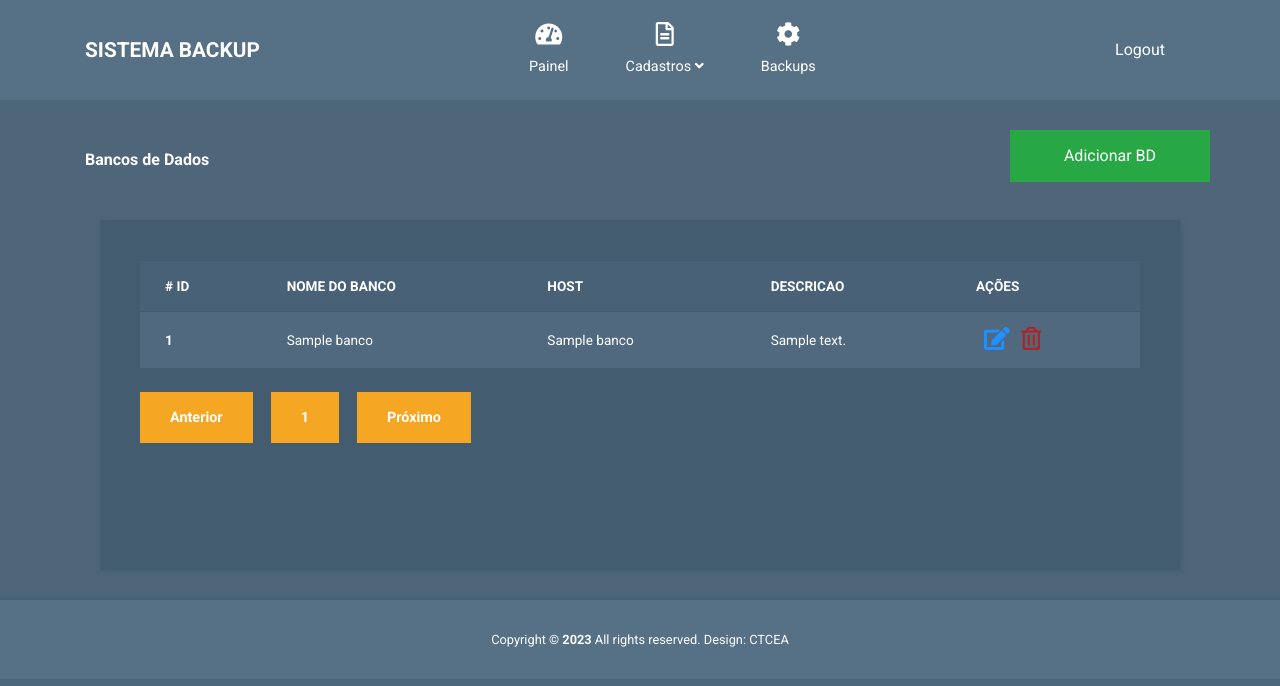
After one commit to ChristianoBlanco/SistemaBackup, a Laravel app: page /painelBanco in a window 1280 px wide. The commit adds this page. Shown: the top 686 px of the page. Run offline with Laravel 8, Linux system fonts and the light colour scheme; tables that the repository leaves empty hold one stand-in row (values such as "Sample post"); some libraries are stand-ins or nearby versions.

Commit message:
atualização 07-06-2023

```diff
--- a/app/Http/Controllers/Auth/ConfirmPasswordController.php
+++ b/app/Http/Controllers/Auth/ConfirmPasswordController.php
@@ -26,7 +26,8 @@ class ConfirmPasswordController extends Controller
      *
      * @var string
      */
-    protected $redirectTo = RouteServiceProvider::HOME;
+    //protected $redirectTo = RouteServiceProvider::HOME;
+    protected $redirectTo = '/painel';
 
     /**
      * Create a new controller instance.
--- a/app/Http/Controllers/Auth/RegisterController.php
+++ b/app/Http/Controllers/Auth/RegisterController.php
@@ -29,8 +29,8 @@ class RegisterController extends Controller
      *
      * @var string
      */
-    protected $redirectTo = RouteServiceProvider::HOME;
-    //protected $redirectTo = '/painel';
+    //protected $redirectTo = RouteServiceProvider::HOME;
+    protected $redirectTo = '/painel';
 
 
     /**
--- a/app/Http/Controllers/Auth/ResetPasswordController.php
+++ b/app/Http/Controllers/Auth/ResetPasswordController.php
@@ -26,5 +26,6 @@ class ResetPasswordController extends Controller
      *
      * @var string
      */
-    protected $redirectTo = RouteServiceProvider::HOME;
+    //protected $redirectTo = RouteServiceProvider::HOME;
+    protected $redirectTo = '/painel';
 }
--- a/app/Http/Controllers/Auth/VerificationController.php
+++ b/app/Http/Controllers/Auth/VerificationController.php
@@ -26,7 +26,8 @@ class VerificationController extends Controller
      *
      * @var string
      */
-    protected $redirectTo = RouteServiceProvider::HOME;
+    //protected $redirectTo = RouteServiceProvider::HOME;
+    protected $redirectTo = '/painel';
 
     /**
      * Create a new controller instance.
--- a/app/Http/Controllers/HomeController.php
+++ b/app/Http/Controllers/HomeController.php
@@ -23,6 +23,6 @@ class HomeController extends Controller
      */
     public function index()
     {
-        return view('home');
+        return view('painel');
     }
 }
--- /dev/null
+++ b/app/Http/Controllers/bancoController.php
@@ -0,0 +1,106 @@
+<?php
+
+namespace App\Http\Controllers;
+
+use App\Models\backup;
+use App\Models\banco;
+use Illuminate\Http\Request;
+use Illuminate\Support\Facades\DB;
+
+class bancoController extends Controller
+{
+    /**
+     * Display a listing of the resource.
+     *
+     * @return \Illuminate\Http\Response
+     */
+    public function index()
+    {
+
+        return view('/painelBanco');
+    }
+    public function indexJson()
+    {
+
+        //$listaTabela = DB::table('bancos AS b')->select('b.*')->paginate(10);
+        $listaTabela = banco::paginate(10);
+
+        return $listaTabela;
+    }
+
+    /**
+     * Show the form for creating a new resource.
+     *
+     * @return \Illuminate\Http\Response
+     */
+    public function create()
+    {
+
+
+    }
+
+    /**
+     * Store a newly created resource in storage.
+     *
+     * @param  \Illuminate\Http\Request  $request
+     * @return \Illuminate\Http\Response
+     */
+    public function store(Request $request)
+    {
+        $bancos = new banco();
+        $bancos->name = $request->input('name');
+        $bancos->hostname = $request->input('host');
+        $bancos->username = $request->input('username');
+        $bancos->password = $request->input('password');
+        $bancos->dbname = $request->input('dbname');
+        $bancos->descricao = $request->input('descricao');
+        $bancos->save();
+
+        return redirect('/painelBanco')->with('msg_status', 'Dados cadastrados com sucesso !');
+    }
+
+    /**
+     * Display the specified resource.
+     *
+     * @param  int  $id
+     * @return \Illuminate\Http\Response
+     */
+    public function show($id)
+    {
+        //
+    }
+
+    /**
+     * Show the form for editing the specified resource.
+     *
+     * @param  int  $id
+     * @return \Illuminate\Http\Response
+     */
+    public function edit($id)
+    {
+        //
+    }
+
+    /**
+     * Update the specified resource in storage.
+     *
+     * @param  \Illuminate\Http\Request  $request
+     * @param  int  $id
+     * @return \Illuminate\Http\Response
+     */
+    public function update(Request $request, $id)
+    {
+        //
+    }
+
+    /**
+     * Remove the specified resource from storage.
+     *
+     * @param  int  $id
+     * @return \Illuminate\Http\Response
+     */
+    public function destroy($id)
+    {
+        //
+    }
+}
--- a/app/Http/Middleware/RedirectIfAuthenticated.php
+++ b/app/Http/Middleware/RedirectIfAuthenticated.php
@@ -23,7 +23,8 @@ class RedirectIfAuthenticated
 
         foreach ($guards as $guard) {
             if (Auth::guard($guard)->check()) {
-                return redirect(RouteServiceProvider::HOME);
+                //return redirect(RouteServiceProvider::HOME);
+                return redirect('/painel');
             }
         }
 
--- a/app/Models/banco.php
+++ b/app/Models/banco.php
@@ -14,6 +14,7 @@ class banco extends Model
     protected $table = "bancos";
 
     protected $fillable = [
+        "name",
         "hostname",
         "username",
         "password",
--- /dev/null
+++ b/public/js/scr_paginacaoBanco.js
@@ -0,0 +1,100 @@
+function getNextItem(data) {
+    i = data.current_page + 1;
+    if (data.current_page >= data.last_page)
+        s = '<li class="page-item disabled">';
+    else
+        s = '<li class="page-item">';
+    s += '<a class="btn btn-primary btn-block" ' + 'pagina="' + i + '" ' + ' href="javascript:void(0);" disabled >Próximo</a></li>';
+    return s;
+}
+function getPreviousItem(data) {
+    i = data.current_page - 1;
+    if (data.current_page == 1)
+        s = '<li class="page-item disabled">';
+    else
+        s = '<li class="page-item">';
+    s += '<a class="btn btn-primary btn-block" ' + 'pagina="' + i + '" ' + ' href="javascript:void(0);">Anterior</a></li>';
+    return s;
+}
+function getItem(data, i) {
+    if (data.current_page == i)
+        s = '<li class="page-item active">';
+    else
+        s = '<li class="page-item">';
+    s += '<a class="btn btn-primary btn-block" ' + 'pagina="' + i + '" ' + ' href="javascript:void(0);">' + i + '</a></li>';
+    return s;
+}
+function montarPaginator(data) {
+    $("#paginationNav>ul>li").remove();
+    $("#paginationNav>ul").append(
+        getPreviousItem(data)
+    );
+    // for (i=1;i<=data.last_page;i++) {
+    //     $("#paginationNav>ul").append(
+    //         getItem(data,i)
+    //     );
+    // }
+    n = data.last_page;
+    if (data.current_page - n / 2 <= 1)
+        inicio = 1;
+    else if (data.last_page - data.current_page < n)
+        inicio = data.last_page - n + 1;
+    else
+        inicio = data.current_page - n / 2;
+    fim = inicio + n - 1;
+    for (i = inicio; i <= fim; i++) {
+        $("#paginationNav>ul").append(
+            getItem(data, i)
+        );
+    }
+    $("#paginationNav>ul").append(
+        getNextItem(data)
+    );
+}
+
+function montarLinha(banco) {
+    return '<tr>' +
+        '  <th scope="row">' + banco.id + '</th>' +
+        '  <td>' + banco.name + '</td>' +
+        '  <td>' + banco.hostname + '</td>' +
+        '  <td>' + banco.descricao + '</td>' +
+        '  <td><a href="' + banco.id +
+        ' "><i class="fa fa-edit" style="font-size: 23px; color:#1E90FF; margin-left:8px;" title="Editar"></i></a>  ' +
+        ' <a href="' + banco.id +
+        ' " onclick="softDelete()"><i class="far fa-trash-alt" style="font-size: 23px; color:#B22222; margin-left:8px;" title="Excluir"></i></a></td>' +
+        '</tr>';
+}
+
+function montarTabela(data) {
+    $("#tabelaGravacoes>tbody>tr").remove();
+    for (i = 0; i < data.data.length; i++) {
+        $("#tabelaGravacoes>tbody").append(
+            montarLinha(data.data[i])
+        );
+    }
+}
+function carregarClientes(pagina) { //Função que pega do JSON as informações para montar a tabela
+    $.get('/jsonBanco', {
+        page: pagina
+    }, function (resp) {
+        console.log(
+            resp
+        ); //Console lof IMPORTANTE! para verificar pelo browser os campos via json p chamar no jscript. !!!!!
+        console.log(resp.data.length);
+        montarTabela(resp);
+        montarPaginator(resp);
+        $("#paginationNav>ul>li>a").click(function () {
+            //console.log($(this).attr('pagina') );
+            carregarClientes($(this).attr('pagina'));
+        })
+        $("#cardtitle").html("Exibindo " + resp.per_page +
+            " clientes de " + resp.total +
+            " (" + resp.from + " a " + resp.to + ")");
+    });
+}
+$(function () {
+    carregarClientes(1);
+});
+function softDelete() {
+    confirm("Confirmar exclusão ?");
+}
--- a/resources/views/auth/register.blade.php
+++ b/resources/views/auth/register.blade.php
@@ -1,4 +1,4 @@
-@extends('layouts.app')
+@extends('layouts.app2')
 
 @section('content')
 <div class="container">
--- a/resources/views/layouts/app2.blade.php
+++ b/resources/views/layouts/app2.blade.php
@@ -39,7 +39,7 @@
                 <div class="collapse navbar-collapse" id="navbarSupportedContent">
                     <ul class="navbar-nav mx-auto h-100">
                         <li class="nav-item">
-                            <a class="nav-link " href="#">
+                            <a class="nav-link " href="{{ url('/painel')}}">
                                 <i class="fas fa-tachometer-alt"></i>
                                 Painel
                                 <span class="sr-only">(current)</span>
@@ -55,8 +55,8 @@
                                 </span>
                             </a>
                             <div class="dropdown-menu" aria-labelledby="navbarDropdown">
-                                <a class="dropdown-item" href="#">Banco de dados</a>
-                                <a class="dropdown-item" href="{{ route('register') }}">Usuários</a>
+                                <a class="dropdown-item" href="{{ url('/painelBanco')}}">Banco de dados</a>
+                                <a class="dropdown-item" href="{{ url('/register')}}">Usuários</a>
                             </div>
                         </li>
                         <!--li class="nav-item">
@@ -113,9 +113,9 @@
     <footer class="tm-footer row tm-mt-small">
         <div class="col-12 font-weight-light">
             <p class="text-center text-white mb-0 px-4 small">
-                Copyright &copy; <b>2018</b> All rights reserved.
+                Copyright &copy; <b>2023</b> All rights reserved.
 
-                Design: <a rel="nofollow noopener" href="https://templatemo.com" class="tm-footer-link">Template Mo</a>
+                Design: <a rel="nofollow noopener" href="#" class="tm-footer-link">CTCEA</a>
             </p>
         </div>
     </footer>
--- /dev/null
+++ b/resources/views/painelBanco.blade.php
@@ -0,0 +1,58 @@
+@extends('layouts.app2')
+
+@section('content')
+
+<div class="container" id="container">
+    <!-- row -->
+    <div class="row">
+        <div class="col">
+            <p class="text-white mt-5 mb-5"><b>Bancos de Dados</b></p>
+        </div>
+
+        <!-- Link incluir Banco de dados -->
+        <div style="width: 200px; margin-top:30px;" >
+           <a href="{{ url('/cadBanco')}}" class="btn btn-success btn-block">Adicionar BD</a>
+       </div>
+
+
+    </div>
+
+    <div class="col-12 tm-block-col">
+        <div class="tm-bg-primary-dark tm-block tm-block-taller tm-block-scroll">
+
+            <table class="table" id="tabelaGravacoes">
+                <thead>
+                    <tr>
+                        <th scope="col"># ID</th>
+                        <th scope="col">NOME DO BANCO</th>
+                        <th scope="col">HOST</th>
+                        <th scope="col">DESCRICAO</th>
+                        <th scope="col">AÇÕES</th>
+                    </tr>
+                </thead>
+                <tbody>
+                    <tr>
+
+                        <td><?= ' ' ?></td>
+                        <td>
+                          <!-- div class="tm-status-circle moving" --></div><?= ' ' ?>
+                        </td>
+                        <td><?= ' ' ?></td>
+                        <td><?= ' ' ?></td>
+                        <td><?= ' ' ?></td>
+                    </tr>
+                </tbody>
+            </table>
+
+            <br>
+            <nav id="paginationNav">
+                <ul class="pagination pagination-sm ">
+                </ul>
+            </nav>
+        </div>
+    </div>
+   <!-- CHAMA A FUNÇÃO DE MONTAR TABELA COM PAGINAÇÃO -->
+   <script src="{{ asset('js/scr_paginacaoBanco.js') }}"></script>
+</div>
+
+@endsection
--- a/routes/web.php
+++ b/routes/web.php
@@ -17,20 +17,27 @@ Route::get('/', function () {
     return redirect('/login');
 });
 
+Route::get('/register', function () {
+    return view('auth.register');
+});
+
 Auth::routes();
 
-Route::get('/home', [App\Http\Controllers\HomeController::class, 'index']);
+//Route::get('/home', [App\Http\Controllers\HomeController::class, 'index']);
+//Route::get('/home', [App\Http\Controllers\HomeController::class, 'index'])->name('home');
 
-Route::get('/home', [App\Http\Controllers\HomeController::class, 'index'])->name('home');
-
+//Rotas Controller painel de gravação de backups
 Route::get('/painel','App\Http\Controllers\PainelController@index');
 Route::get('/json','App\Http\Controllers\PainelController@indexJson');
 Route::get('/grava/{id}/{id2}','App\Http\Controllers\PainelController@trocaStatus');
-
 Route::get('/pausa/{id}/{id2}','App\Http\Controllers\PainelController@trocaStatus');
 Route::get('/softDelete/{id}/{id2}','App\Http\Controllers\PainelController@trocaStatus');
+Route::post('/select','App\Http\Controllers\PainelController@BackupList');
 
-Route::post('/select','App\Http\Controllers\PainelController@BackupList');
+//Rotas Controler painel de cadastro de bancos de dados
+Route::get('/painelBanco','App\Http\Controllers\bancoController@index');
+Route::get('/jsonBanco','App\Http\Controllers\bancoController@indexJson');
+Route::get('/cadBanco','App\Http\Controllers\bancoController@store');
 
 
 Route::get('/teste','App\Http\Controllers\PainelController@teste');
```
Also changed, not shown: resources/views/cadBanco.blade.php (added, +83 -0 lines), database/migrations/2023_05_25_111717_create_bancos_table.php, 2 other files.
